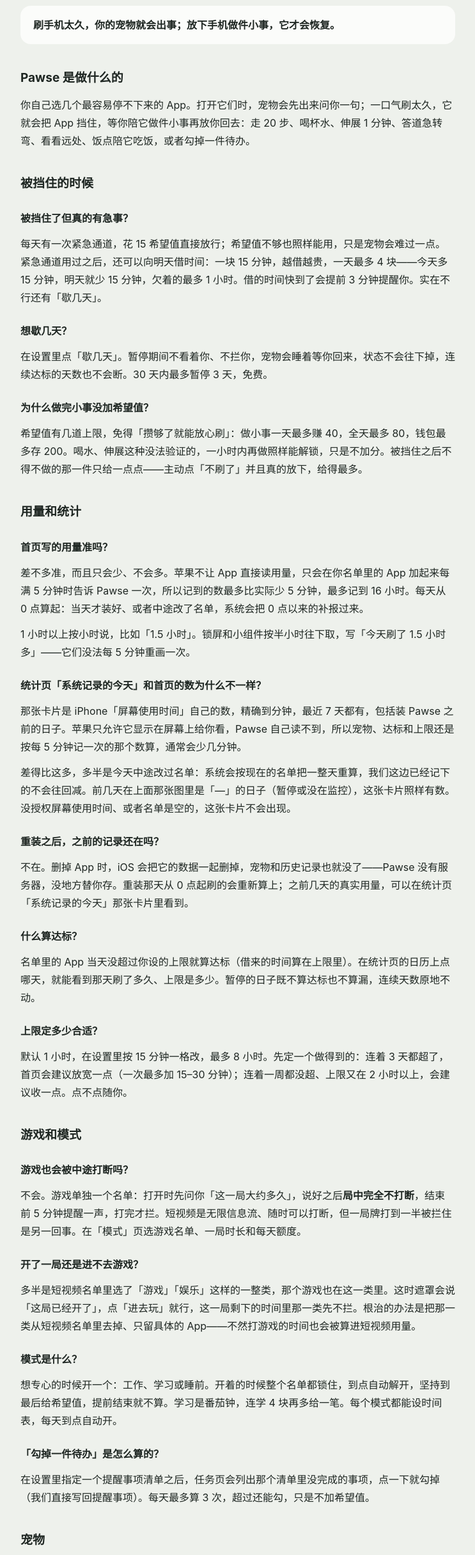
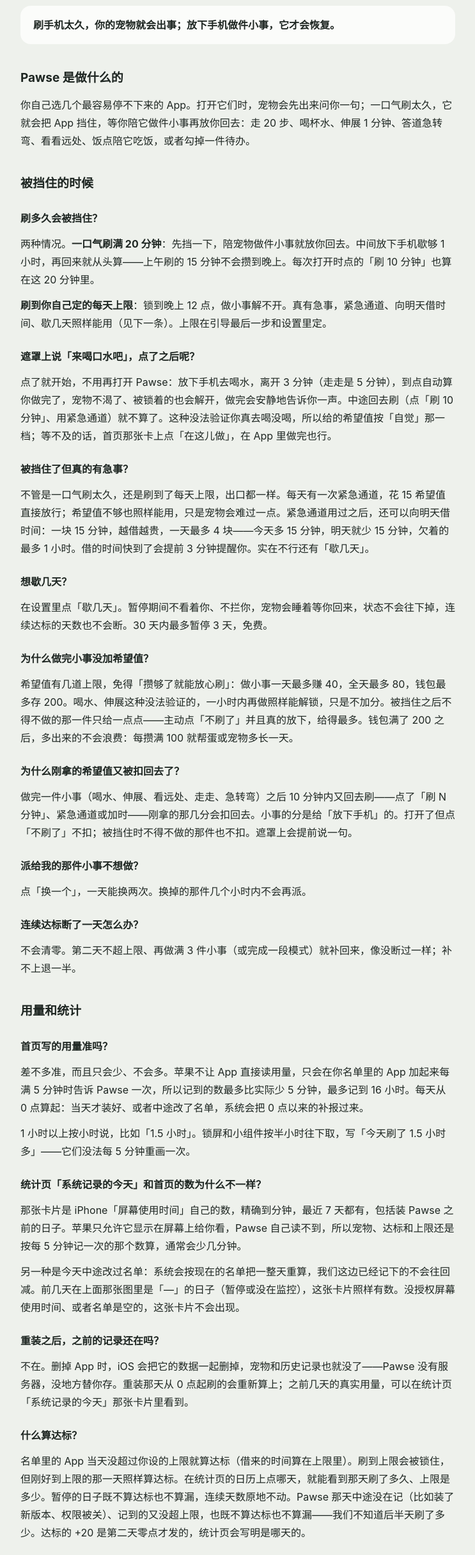
Before and after one commit to Eylon-Liu/portfolio, a plain HTML site: page pawse/support.html in a window 1280 px wide. Shown: the part 128-2558 px from the top of the page at 64% size, without its empty margins (268-1011 px from the left). Drawn offline with Linux system fonts and the light colour scheme.

Commit message:
Update Pawse pages: daily-limit lock, shared limit with games, export note
Synced from site/ in the Pawse repo (main 7f42771).

Co-Authored-By: Claude Fable 5.2 <noreply@anthropic.com>

```diff
--- a/pawse/support.html
+++ b/pawse/support.html
@@ -71,14 +71,27 @@ code { background: var(--surface); padding: 2px 6px; border-radius: 6px; font-si
 
 <h2>被挡住的时候</h2>
 
+<h3>刷多久会被挡住？</h3>
+<p>两种情况。<strong>一口气刷满 20 分钟</strong>：先挡一下，陪宠物做件小事就放你回去。中间放下手机歇够 1 小时，再回来就从头算——上午刷的 15 分钟不会攒到晚上。每次打开时点的「刷 10 分钟」也算在这 20 分钟里。</p>
+<p><strong>刷到你自己定的每天上限</strong>：锁到晚上 12 点，做小事解不开。真有急事，紧急通道、向明天借时间、歇几天照样能用（见下一条）。上限在引导最后一步和设置里定。</p>
+
+<h3>遮罩上说「来喝口水吧」，点了之后呢？</h3>
+<p>点了就开始，不用再打开 Pawse：放下手机去喝水，离开 3 分钟（走走是 5 分钟），到点自动算你做完了，宠物不渴了、被锁着的也会解开，做完会安静地告诉你一声。中途回去刷（点「刷 10 分钟」、用紧急通道）就不算了。这种没法验证你真去喝没喝，所以给的希望值按「自觉」那一档；等不及的话，首页那张卡上点「在这儿做」，在 App 里做完也行。</p>
+
 <h3>被挡住了但真的有急事？</h3>
-<p>每天有一次紧急通道，花 15 希望值直接放行；希望值不够也照样能用，只是宠物会难过一点。紧急通道用过之后，还可以向明天借时间：一块 15 分钟，越借越贵，一天最多 4 块——今天多 15 分钟，明天就少 15 分钟，欠着的最多 1 小时。借的时间快到了会提前 3 分钟提醒你。实在不行还有「歇几天」。</p>
+<p>不管是一口气刷太久，还是刷到了每天上限，出口都一样。每天有一次紧急通道，花 15 希望值直接放行；希望值不够也照样能用，只是宠物会难过一点。紧急通道用过之后，还可以向明天借时间：一块 15 分钟，越借越贵，一天最多 4 块——今天多 15 分钟，明天就少 15 分钟，欠着的最多 1 小时。借的时间快到了会提前 3 分钟提醒你。实在不行还有「歇几天」。</p>
 
 <h3>想歇几天？</h3>
 <p>在设置里点「歇几天」。暂停期间不看着你、不拦你，宠物会睡着等你回来，状态不会往下掉，连续达标的天数也不会断。30 天内最多暂停 3 天，免费。</p>
 
 <h3>为什么做完小事没加希望值？</h3>
-<p>希望值有几道上限，免得「攒够了就能放心刷」：做小事一天最多赚 40，全天最多 80，钱包最多存 200。喝水、伸展这种没法验证的，一小时内再做照样能解锁，只是不加分。被挡住之后不得不做的那一件只给一点点——主动点「不刷了」并且真的放下，给得最多。</p>
+<p>希望值有几道上限，免得「攒够了就能放心刷」：做小事一天最多赚 40，全天最多 80，钱包最多存 200。喝水、伸展这种没法验证的，一小时内再做照样能解锁，只是不加分。被挡住之后不得不做的那一件只给一点点——主动点「不刷了」并且真的放下，给得最多。钱包满了 200 之后，多出来的不会浪费：每攒满 100 就帮蛋或宠物多长一天。</p>
+<h3>为什么刚拿的希望值又被扣回去了？</h3>
+<p>做完一件小事（喝水、伸展、看远处、走走、急转弯）之后 10 分钟内又回去刷——点了「刷 N 分钟」、紧急通道或加时——刚拿的那几分会扣回去。小事的分是给「放下手机」的。打开了但点「不刷了」不扣；被挡住时不得不做的那件也不扣。遮罩上会提前说一句。</p>
+<h3>派给我的那件小事不想做？</h3>
+<p>点「换一个」，一天能换两次。换掉的那件几个小时内不会再派。</p>
+<h3>连续达标断了一天怎么办？</h3>
+<p>不会清零。第二天不超上限、再做满 3 件小事（或完成一段模式）就补回来，像没断过一样；补不上退一半。</p>
 
 <h2>用量和统计</h2>
 
@@ -88,27 +101,34 @@ code { background: var(--surface); padding: 2px 6px; border-radius: 6px; font-si
 
 <h3>统计页「系统记录的今天」和首页的数为什么不一样？</h3>
 <p>那张卡片是 iPhone「屏幕使用时间」自己的数，精确到分钟，最近 7 天都有，包括装 Pawse 之前的日子。苹果只允许它显示在屏幕上给你看，Pawse 自己读不到，所以宠物、达标和上限还是按每 5 分钟记一次的那个数算，通常会少几分钟。</p>
-<p>差得比这多，多半是今天中途改过名单：系统会按现在的名单把一整天重算，我们这边已经记下的不会往回减。前几天在上面那张图里是「—」的日子（暂停或没在监控），这张卡片照样有数。没授权屏幕使用时间、或者名单是空的，这张卡片不会出现。</p>
+<p>另一种是今天中途改过名单：系统会按现在的名单把一整天重算，我们这边已经记下的不会往回减。前几天在上面那张图里是「—」的日子（暂停或没在监控），这张卡片照样有数。没授权屏幕使用时间、或者名单是空的，这张卡片不会出现。</p>
 
 <h3>重装之后，之前的记录还在吗？</h3>
 <p>不在。删掉 App 时，iOS 会把它的数据一起删掉，宠物和历史记录也就没了——Pawse 没有服务器，没地方替你存。重装那天从 0 点起刷的会重新算上；之前几天的真实用量，可以在统计页「系统记录的今天」那张卡片里看到。</p>
 
 <h3>什么算达标？</h3>
-<p>名单里的 App 当天没超过你设的上限就算达标（借来的时间算在上限里）。在统计页的日历上点哪天，就能看到那天刷了多久、上限是多少。暂停的日子既不算达标也不算漏，连续天数原地不动。</p>
+<p>名单里的 App 当天没超过你设的上限就算达标（借来的时间算在上限里）。刷到上限会被锁住，但刚好到上限的那一天照样算达标。在统计页的日历上点哪天，就能看到那天刷了多久、上限是多少。暂停的日子既不算达标也不算漏，连续天数原地不动。Pawse 那天中途没在记（比如装了新版本、权限被关）、记到的又没超上限，也既不算达标也不算漏——我们不知道后半天刷了多少。达标的 +20 是第二天零点才发的，统计页会写明是哪天的。</p>
 
 <h3>上限定多少合适？</h3>
-<p>默认 1 小时，在设置里按 15 分钟一格改，最多 8 小时。先定一个做得到的：连着 3 天都超了，首页会建议放宽一点（一次最多加 15–30 分钟）；连着一周都没超、上限又在 2 小时以上，会建议收一点。点不点随你。</p>
+<p>刷到上限就锁到晚上 12 点，所以先定一个做得到的，比如平时的一大半。引导最后一步就让你定，之后在设置里按 15 分钟一格改，最多 8 小时。连着 3 天都刷到上限，首页会建议放宽一点（一次最多加 15–30 分钟）；连着一周都没超、上限又在 2 小时以上，会建议收一点。点不点随你。</p>
 
 <h2>游戏和模式</h2>
 
 <h3>游戏也会被中途打断吗？</h3>
 <p>不会。游戏单独一个名单：打开时先问你「这一局大约多久」，说好之后<strong>局中完全不打断</strong>，结束前 5 分钟提醒一声，打完才拦。短视频是无限信息流、随时可以打断，但一局牌打到一半被拦住是另一回事。在「模式」页选游戏名单、一局时长和每天额度。</p>
+<p>游戏的时间和黑名单里的 App <strong>共用一个每天上限</strong>。游戏额度是游戏最多能占多少；上限剩得比额度少，就按上限剩的给。开局时这一局的长度就按今天还剩多少截好，所以局中不会因为到了上限被打断——打完那一刻，游戏和小红书一起锁到晚上 12 点。</p>
 
 <h3>开了一局还是进不去游戏？</h3>
-<p>多半是短视频名单里选了「游戏」「娱乐」这样的一整类，那个游戏也在这一类里。这时遮罩会说「这局已经开了」，点「进去玩」就行，这一局剩下的时间里那一类先不拦。根治的办法是把那一类从短视频名单里去掉、只留具体的 App——不然打游戏的时间也会被算进短视频用量。</p>
+<p>多半是短视频名单里选了「游戏」「娱乐」这样的一整类，那个游戏也在这一类里。这时遮罩会说「这局已经开了」，点「进去玩」就行，这一局剩下的时间里那一类先不拦。根治的办法是把那一类从短视频名单里去掉、只留具体的 App。不改也没关系：一局里玩的时间不会让短视频那边「一口气刷太久」，只算进每天上限。</p>
 
 <h3>模式是什么？</h3>
-<p>想专心的时候开一个：工作、学习或睡前。开着的时候整个名单都锁住，到点自动解开，坚持到最后给希望值，提前结束就不算。学习是番茄钟，连学 4 块再多给一笔。每个模式都能设时间表，每天到点自动开。</p>
+<p>想专心的时候开一个，三个模式锁的东西不一样：</p>
+<ul>
+  <li><strong>工作</strong>：只锁你的名单（短视频、社交那几个）。上班要用的 App 照常用。</li>
+  <li><strong>学习</strong>：番茄钟，每块学多久、中间歇多久、学几块自己定；学完一块自动歇，歇完自动开下一块，中间不用碰手机。选了白名单的话，学习时只留白名单里的 App（词典、笔记、网课），其余全锁。连学 4 块再多给一笔。</li>
+  <li><strong>睡前</strong>：晚上 8 点以后能开，锁到早上。选了白名单的话只留闹钟、白噪音这几个，其余全锁。</li>
+</ul>
+<p>到点自动解开，坚持到最后给希望值；想提前结束，首页那张卡上就能点，只是这一段不算。每个模式都能设时间表，每天到点自动开。白名单没选的话，学习和睡前也只锁你的名单。</p>
 
 <h3>「勾掉一件待办」是怎么算的？</h3>
 <p>在设置里指定一个提醒事项清单之后，任务页会列出那个清单里没完成的事项，点一下就勾掉（我们直接写回提醒事项）。每天最多算 3 次，超过还能勾，只是不加希望值。</p>
```
Also changed, not shown: pawse/index.html (+2 -2 lines), pawse/privacy.html (+6 -5 lines).
